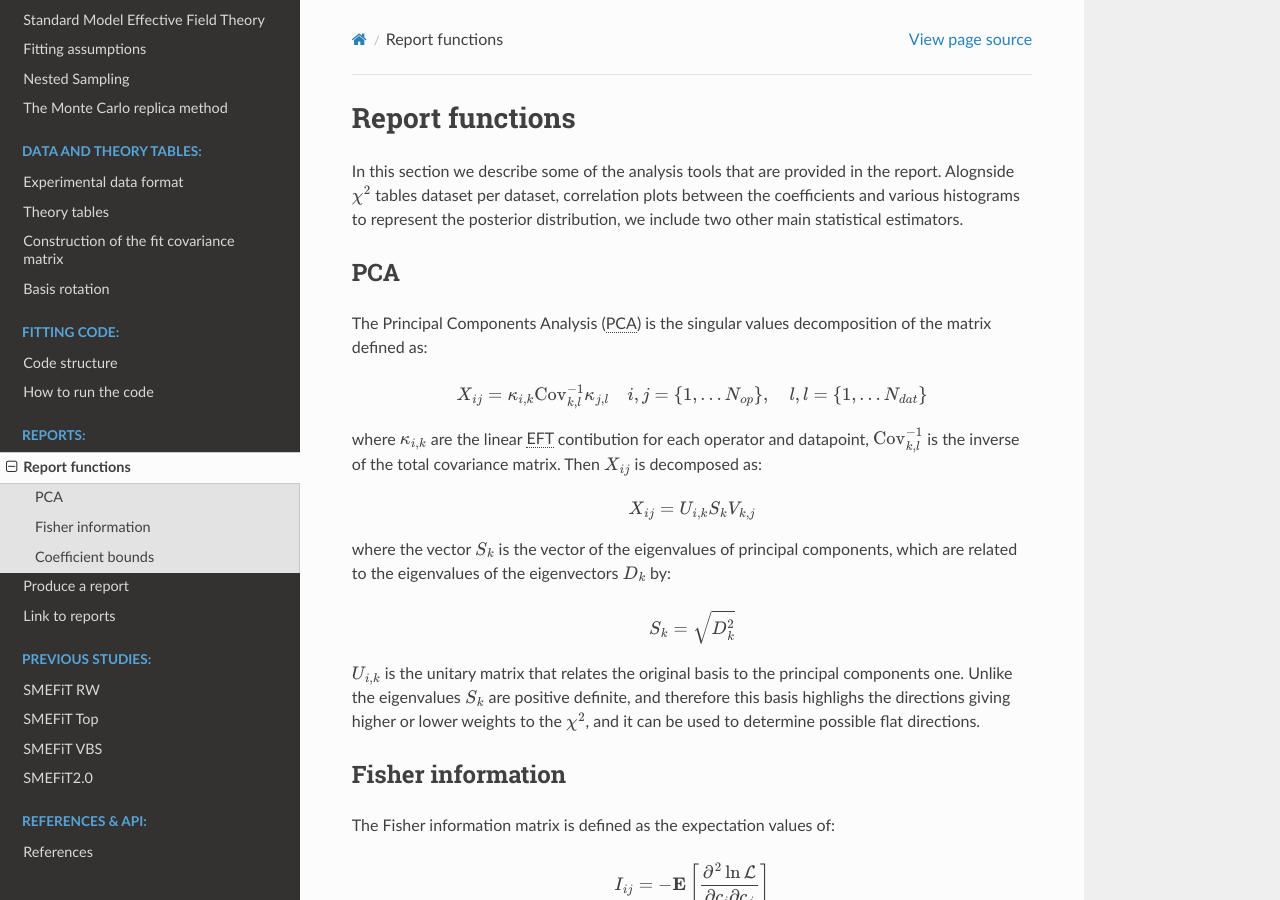
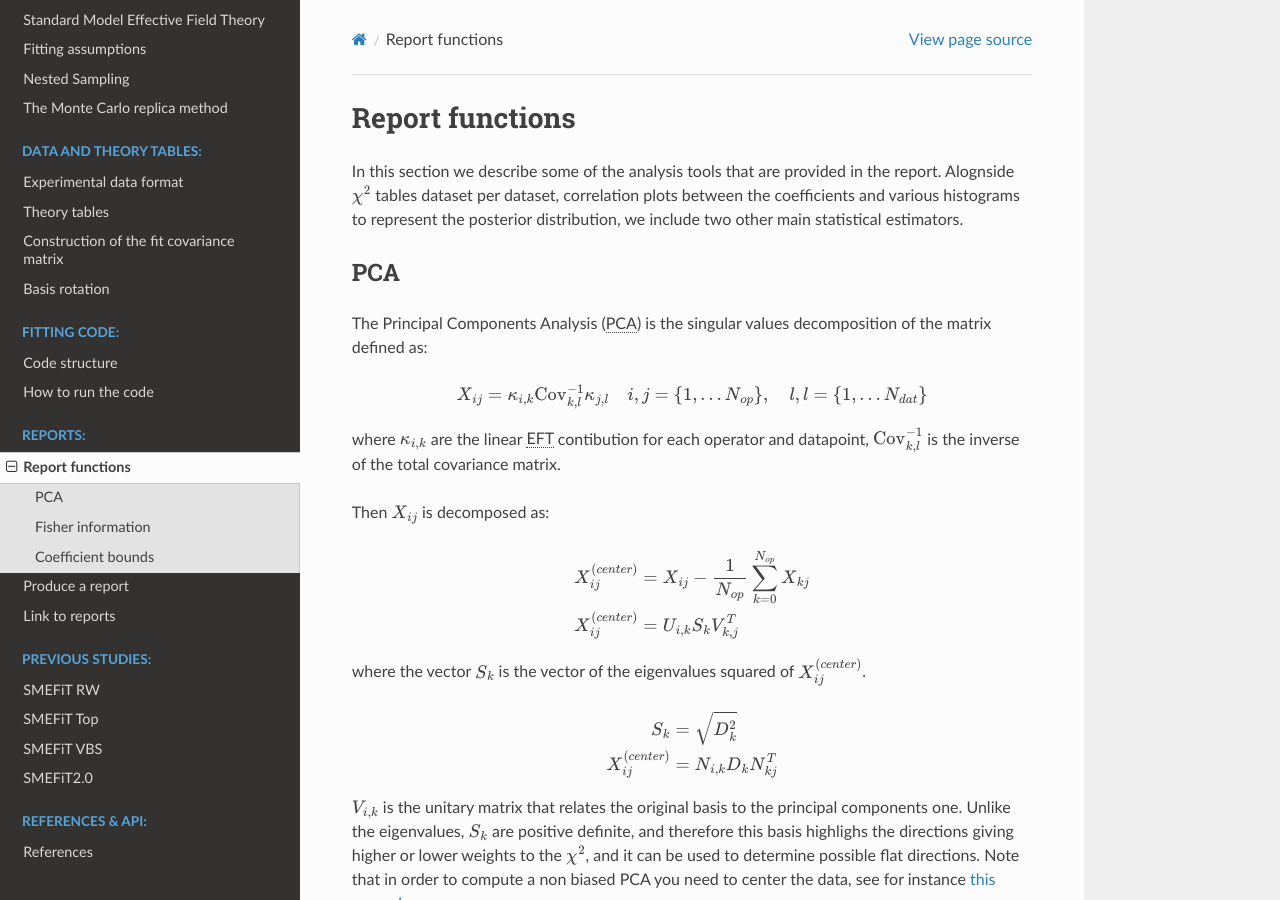
Before and after one commit to LHCfitNikhef/smefit_release, a Sphinx documentation site: the page built from docs/source/report/tools.rst, in a window 1280 px wide and 900 px high. Built offline with Sphinx 7.4.7 and the Read the Docs theme 2.0.0, drawn with Linux system fonts in a browser that asks for light colours; pages that are not in the unit, such as notebooks, are missing from menus.

Commit message:
fix PCA docs

```diff
--- a/docs/source/report/tools.rst
+++ b/docs/source/report/tools.rst
@@ -16,21 +16,26 @@ The Principal Components Analysis (|PCA|) is the singular values decomposition o
 
 where :math:`\kappa_{i,k}` are the linear |EFT| contibution for each operator and datapoint,
 :math:`\text{Cov}_{k,l}^{-1}` is the inverse of the total covariance matrix.
+
 Then :math:`X_{ij}` is decomposed as:
 
 .. math ::
-    X_{ij} = U_{i,k} S_{k} V_{k,j}
+    X_{ij}^{(center)} &=  X_{ij} - \frac{1}{N_{op}} \sum_{k=0}^{N_{op}} X_{kj} \\
+    X_{ij}^{(center)} &= U_{i,k} S_{k} V^{T}_{k,j}
 
-where the vector :math:`S_{k}` is the vector of the eigenvalues of principal components, which are related
-to the eigenvalues of the eigenvectors :math:`D_k` by:
+where the vector :math:`S_{k}` is the vector of the eigenvalues squared of :math:`X_{ij}^{(center)}`.
 
 .. math ::
-    S_{k} = \sqrt{D_{k}^2}
+    S_{k} &= \sqrt{D_{k}^2} \\
+    X_{ij}^{(center)} &= N_{i,k} D_{k} N_{kj}^T
 
-:math:`U_{i,k}` is the unitary matrix that relates the original basis to the principal components
-one. Unlike the eigenvalues :math:`S_{k}` are positive definite,
+
+:math:`V_{i,k}` is the unitary matrix that relates the original basis to the principal components
+one. Unlike the eigenvalues, :math:`S_{k}` are positive definite,
 and therefore this basis highlighs the directions giving higher or lower weights to the :math:`\chi^2`,
 and it can be used to determine possible flat directions.
+Note that in order to compute a non biased PCA you need to center the data, see for instance
+`this example <https://stats.stackexchange.com/questions/22329/how-does-centering-the-data-get-rid-of-the-intercept-in-regression-and-pca>`_.
 
 
 Fisher information
```
